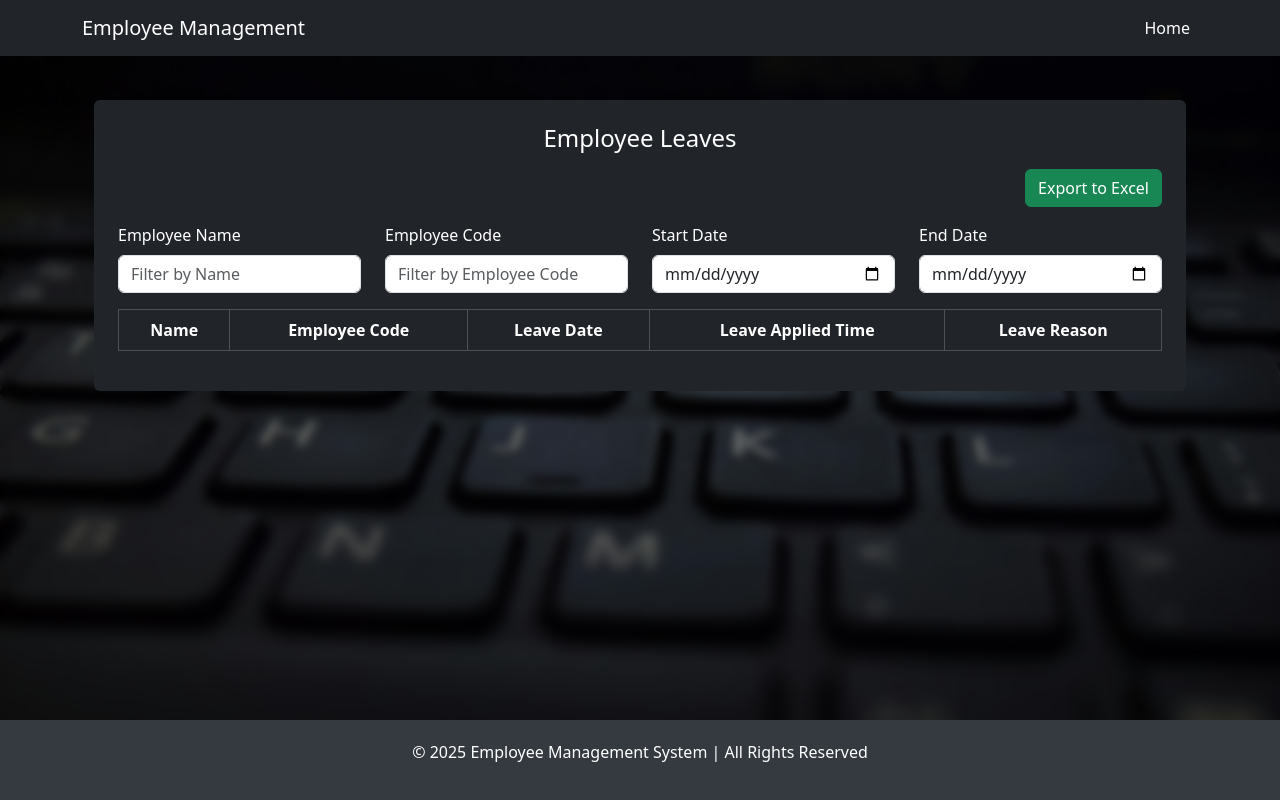
After one commit to shrmsarthak/EmployeeManagementSystemAdmin, a Flask app: page /view_leaves in a window 1280 px wide. The commit adds this page. Run offline with Flask 3, Linux system fonts and the light colour scheme; data that the repository does not hold is empty; parts of the project's set-up code (start-up, migrations or seed data) failed here and were passed over; some libraries are stand-ins or nearby versions.

Commit message:
employee leave view added

```diff
--- a/app.py
+++ b/app.py
@@ -264,6 +264,25 @@ def view_attendance():
 
     return render_template('view_attendance.html', attendance=attendance_data)
 
+
+@app.route('/view_leaves')
+def view_leaves():
+    leaves_data = []
+    employee_ref = db.reference('employees')
+    employees = employee_ref.get()
+    if employees:
+        for email, employee in employees.items():
+            if 'leaves' in employee:
+                for date, record in employee['leaves'].items():
+                    leaves_data.append({
+                        'name': employee.get('name', 'N/A'),
+                        'employee_code': employee.get('employee_code', 'N/A'),
+                        'date': date,
+                        'time': record.get('time', 'N/A'),
+                        'reason': record.get('reason', 'N/A')
+                    })
+    return render_template('view_leaves.html', leaves=leaves_data)
+
 @app.route('/logout')
 def logout():
     session.pop('logged_in', None)
--- a/templates/base.html
+++ b/templates/base.html
@@ -77,6 +77,9 @@
                         <li class="nav-item">
                             <a class="nav-link" href="/view_attendance">View Attendance</a>
                         </li>
+                        <li class="nav-item">
+                            <a class="nav-link" href="/view_leaves">View Leaves</a>
+                        </li>
                     {% endif %}
 
                     {% if 'logged_in' in session %}
--- /dev/null
+++ b/templates/view_leaves.html
@@ -0,0 +1,131 @@
+{% extends 'base.html' %}
+
+{% block content %}
+<br>
+<div class="container-fluid">
+    <div class="row justify-content-center">
+        <div class="col-12">
+            <div class="card p-3 p-md-4 bg-dark text-white">
+                <h4 class="mb-3 text-center">Employee Leaves</h4>
+
+                <!-- Export Button -->
+                <div class="mb-3 text-end">
+                    <button class="btn btn-success" onclick="exportToExcel()">Export to Excel</button>
+                </div>
+
+                <!-- Filters -->
+                <div class="row mb-3">
+                    <div class="col-md-3">
+                        <label for="employeeName" class="form-label">Employee Name</label>
+                        <input type="text" id="nameFilter" class="form-control" placeholder="Filter by Name"
+                            onkeyup="filterTable()">
+                    </div>
+                    <div class="col-md-3">
+                        <label for="employeeCode" class="form-label">Employee Code</label>
+                        <input type="text" id="codeFilter" class="form-control" placeholder="Filter by Employee Code"
+                            onkeyup="filterTable()">
+                    </div>
+                    <div class="col-md-3">
+                        <label for="startDate" class="form-label">Start Date</label>
+                        <input type="date" id="startDate" class="form-control" onchange="filterTable()">
+                    </div>
+                    <div class="col-md-3">
+                        <label for="endDate" class="form-label">End Date</label>
+                        <input type="date" id="endDate" class="form-control" onchange="filterTable()">
+                    </div>
+                </div>
+
+                <!-- Table with Scrolling -->
+                <div class="table-responsive" style="max-height: 400px; overflow-y: auto;">
+                    <table class="table table-striped table-dark table-bordered text-center text-nowrap"
+                        id="leavesTable">
+                        <thead>
+                            <tr>
+                                <th scope="col" class="text-center">Name</th>
+                                <th scope="col" class="text-center">Employee Code</th>
+                                <th scope="col" class="text-center">Leave Date</th>
+                                <th scope="col" class="text-center">Leave Applied Time</th>
+                                <th scope="col" class="text-center">Leave Reason</th>
+                            </tr>
+                        </thead>
+                        <tbody>
+                            {% for record in leaves %}
+                            <tr>
+                                <td class="text-center">{{ record.name }}</td>
+                                <td class="text-center">{{ record.employee_code }}</td>
+                                <td class="text-center">{{ record.date }}</td>
+                                <td class="text-center">{{ record.time }}</td>
+                                <td class="text-center">{{ record.reason }}</td>
+                            </tr>
+                            {% endfor %}
+                        </tbody>
+                    </table>
+                </div>
+
+            </div>
+        </div>
+    </div>
+</div>
+
+<!-- Include XLSX Library -->
+<script src="https://cdnjs.cloudflare.com/ajax/libs/xlsx/0.18.5/xlsx.full.min.js"></script>
+
+<script>
+    function exportToExcel() {
+        const table = document.getElementById("leavesTable");
+        const workbook = XLSX.utils.table_to_book(table, { sheet: "Leaves" });
+
+        // Adjust column widths
+        const worksheet = workbook.Sheets["Leaves"];
+        const columns = [
+            { wch: 20 }, // Name column width
+            { wch: 20 }, // Employee Code column width
+            { wch: 20 }, // Date column width
+            { wch: 20 }, // Check-In Time column width
+            { wch: 20 }  // Check-Out Time column width
+        ];
+        worksheet["!cols"] = columns;
+
+        XLSX.writeFile(workbook, "Employee_Leaves.xlsx");
+    }
+
+
+    function filterTable() {
+        const nameFilter = document.getElementById('nameFilter').value.toLowerCase();
+        const codeFilter = document.getElementById('codeFilter').value.toLowerCase();
+        const startDate = document.getElementById('startDate').value ? new Date(document.getElementById('startDate').value) : null;
+        const endDate = document.getElementById('endDate').value ? new Date(document.getElementById('endDate').value) : null;
+
+        const table = document.getElementById('leavesTable');
+        const rows = table.getElementsByTagName('tr');
+
+        for (let i = 1; i < rows.length; i++) {
+            const name = rows[i].getElementsByTagName('td')[0]?.textContent.toLowerCase();
+            const code = rows[i].getElementsByTagName('td')[1]?.textContent.toLowerCase();
+            const date = rows[i].getElementsByTagName('td')[2]?.textContent;
+
+            let nameMatch = !nameFilter || name.includes(nameFilter);
+            let codeMatch = !codeFilter || code.includes(codeFilter);
+
+            const [day, month, year] = date.split('-');
+            const tableDate = new Date(`${year}-${month}-${day}`);
+
+            let dateMatch = true;
+            if (startDate && !isNaN(tableDate)) {
+                dateMatch = tableDate >= startDate;
+            }
+            if (endDate && !isNaN(tableDate)) {
+                dateMatch = dateMatch && tableDate <= endDate;
+            }
+
+            if (nameMatch && codeMatch && dateMatch) {
+                rows[i].style.display = '';
+            } else {
+                rows[i].style.display = 'none';
+            }
+        }
+    }
+
+</script>
+
+{% endblock %}
```
Also changed, not shown: templates/dashboard.html (+12 -0 lines).
